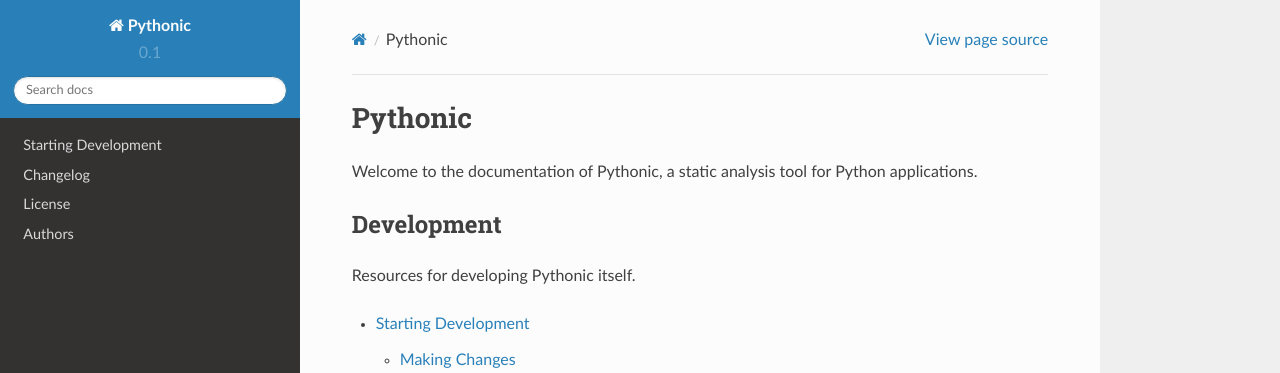
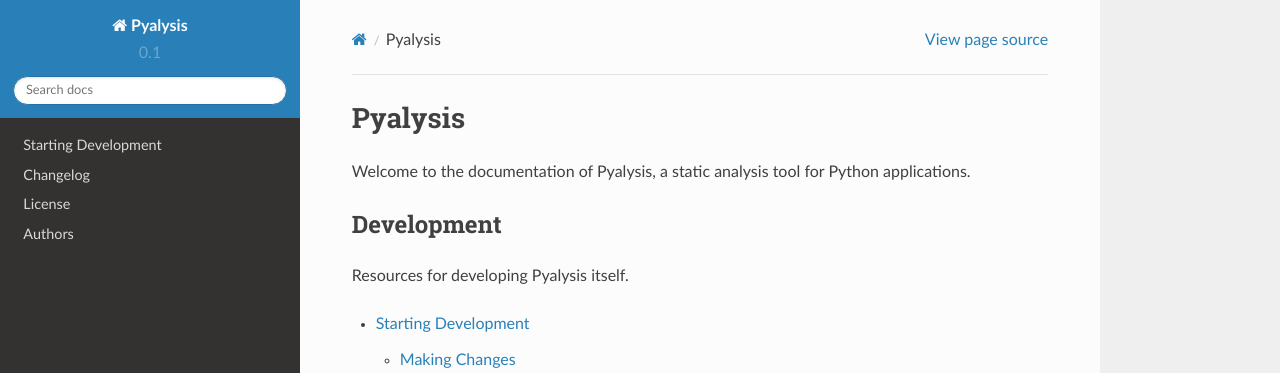
Before and after one commit to DasIch/pyalysis, a Sphinx documentation site: the page built from docs/index.rst, in a window 1280 px wide. Shown: the top 373 px of the page. Built offline with Sphinx 7.4.7 and the Read the Docs theme 2.0.0, drawn with Linux system fonts in a browser that asks for light colours.

Commit message:
Rename project to Pyalysis

```diff
--- a/README.rst
+++ b/README.rst
@@ -1,9 +1,9 @@
-Pythonic
+Pyalysis
 ========
 
-Pythonic provides static Python analysis of style guide violations and
+Pyalysis provides static Python analysis of style guide violations and
 possible errors.
 
-One of the primary goals of Pythonic is to make it configurable so that
+One of the primary goals of Pyalysis is to make it configurable so that
 warnings can be ignored as necessary, other tools often make this unnecessarily
 difficult or only allow ignoring warnings globally.
--- a/docs/conf.py
+++ b/docs/conf.py
@@ -1,6 +1,6 @@
 # -*- coding: utf-8 -*-
 #
-# Pythonic documentation build configuration file, created by
+# Pyalysis documentation build configuration file, created by
 # sphinx-quickstart on Mon Feb 10 15:10:42 2014.
 #
 # This file is execfile()d with the current directory set to its
@@ -24,7 +24,7 @@ import sphinx_rtd_theme
 # documentation root, use os.path.abspath to make it absolute, like shown here.
 #sys.path.insert(0, os.path.abspath('.'))
 
-pythonic_distribution = pkg_resources.get_distribution('Pythonic')
+pyalysis_distribution = pkg_resources.get_distribution('Pyalysis')
 
 # -- General configuration ------------------------------------------------
 
@@ -55,7 +55,7 @@ source_suffix = '.rst'
 master_doc = 'index'
 
 # General information about the project.
-project = u'Pythonic'
+project = u'Pyalysis'
 copyright = u'%d by Daniel Neuhäuser and Contributors' % datetime.utcnow().year
 
 # The version info for the project you're documenting, acts as replacement for
@@ -63,9 +63,9 @@ copyright = u'%d by Daniel Neuhäuser and Contributors' % datetime.utcnow().year
 # built documents.
 #
 # The short X.Y version.
-version = pythonic_distribution.version.rsplit('.', 1)[0]
+version = pyalysis_distribution.version.rsplit('.', 1)[0]
 # The full version, including alpha/beta/rc tags.
-release = pythonic_distribution.version
+release = pyalysis_distribution.version
 
 # The language for content autogenerated by Sphinx. Refer to documentation
 # for a list of supported languages.
@@ -188,7 +188,7 @@ html_static_path = ['_static']
 #html_file_suffix = None
 
 # Output file base name for HTML help builder.
-htmlhelp_basename = 'Pythonicdoc'
+htmlhelp_basename = 'Pyalysisdoc'
 
 
 # -- Options for LaTeX output ---------------------------------------------
@@ -208,7 +208,7 @@ latex_elements = {
 # (source start file, target name, title,
 #  author, documentclass [howto, manual, or own class]).
 latex_documents = [
-  ('index', 'Pythonic.tex', u'Pythonic Documentation',
+  ('index', 'Pyalysis.tex', u'Pyalysis Documentation',
    u'Daniel Neuhäuser and Contributors', 'manual'),
 ]
 
@@ -238,7 +238,7 @@ latex_documents = [
 # One entry per manual page. List of tuples
 # (source start file, name, description, authors, manual section).
 man_pages = [
-    ('index', 'pythonic', u'Pythonic Documentation',
+    ('index', 'pyalysis', u'Pyalysis Documentation',
      [u'Daniel Neuhäuser and Contributors'], 1)
 ]
 
@@ -252,8 +252,8 @@ man_pages = [
 # (source start file, target name, title, author,
 #  dir menu entry, description, category)
 texinfo_documents = [
-  ('index', 'Pythonic', u'Pythonic Documentation',
-   u'Daniel Neuhäuser and Contributors', 'Pythonic',
+  ('index', 'Pyalysis', u'Pyalysis Documentation',
+   u'Daniel Neuhäuser and Contributors', 'Pyalysis',
    'One line description of project.',
    'Miscellaneous'),
 ]
--- a/docs/dev/start.rst
+++ b/docs/dev/start.rst
@@ -1,7 +1,7 @@
 Starting Development
 ====================
 
-This document describes how to start developing on Pythonic. Familiarity with
+This document describes how to start developing on Pyalysis. Familiarity with
 git_, GitHub_, and commonly used Python tools such as virtualenv_, pytest_ and,
 tox_ is assumed.
 
@@ -11,7 +11,7 @@ tox_ is assumed.
 .. _pytest: http://pytest.org
 .. _tox: http://tox.readthedocs.org
 
-To start working on Pythonic you should fork the Pythonic repository on Github
+To start working on Pyalysis you should fork the Pyalysis repository on Github
 and make a local clone of your fork.
 
 Once you have done that you should create a virtualenv, activate it, and
--- a/docs/index.rst
+++ b/docs/index.rst
@@ -1,14 +1,14 @@
-Pythonic
+Pyalysis
 ========
 
-Welcome to the documentation of Pythonic, a static analysis tool for Python
+Welcome to the documentation of Pyalysis, a static analysis tool for Python
 applications.
 
 
 Development
 -----------
 
-Resources for developing Pythonic itself.
+Resources for developing Pyalysis itself.
 
 .. toctree::
 
--- a/pythonic/__init__.py
+++ b/pyalysis/__init__.py
@@ -1,6 +1,6 @@
 # coding: utf-8
 """
-    pythonic
+    pyalysis
     ~~~~~~~~
 
     :copyright: 2014 by Daniel Neuhäuser and Contributors
@@ -9,5 +9,5 @@
 import pkg_resources
 
 
-__version__ = pkg_resources.get_distribution('Pythonic').version
+__version__ = pkg_resources.get_distribution('Pyalysis').version
 __version_info__ = tuple(map(int, __version__.split('-')[0].split('.')))
--- a/setup.py
+++ b/setup.py
@@ -10,9 +10,9 @@ from setuptools import setup, find_packages
 
 
 setup(
-    name='Pythonic',
+    name='Pyalysis',
     version='0.1.0-dev',
-    url='https://github.com/DasIch/Pythonic',
+    url='https://github.com/DasIch/Pyalysis',
 
     author='Daniel Neuhäuser and Contributors',
     author_email='ich@danielneuhaeuser.de',
@@ -23,7 +23,7 @@ setup(
     packages=find_packages(),
     entry_points={
         'console_scripts': [
-            'pythonic = pythonic.main:application'
+            'pyalysis = pyalysis.main:application'
         ]
     }
 )
```
Also changed, not shown: 6 other files.
